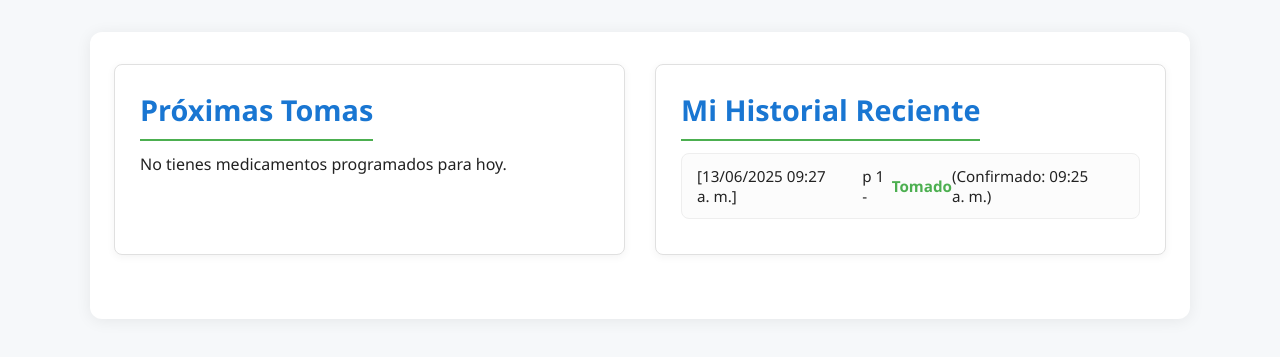
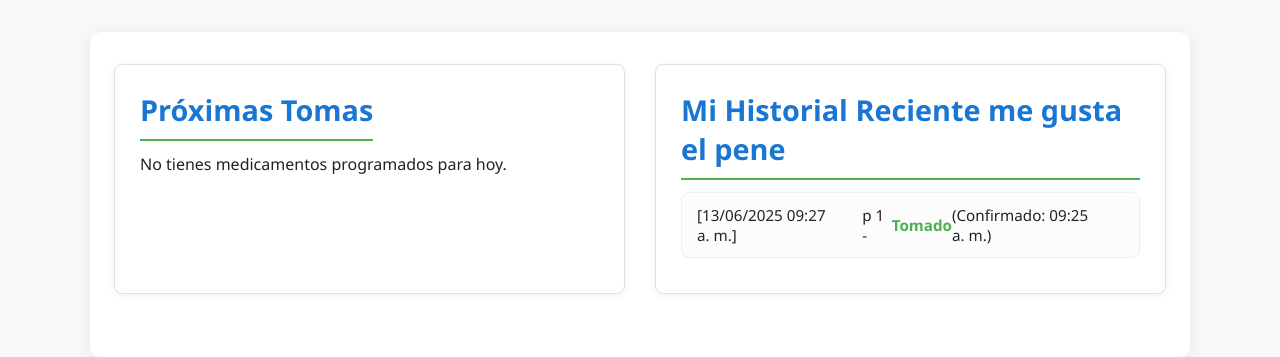
Before and after one commit to villegasisac/entregable, a PHP site: page /panel_paciente.php in a window 1280 px wide. Shown: the part 79-436 px from the top of the page. Run offline with PHP 8.4, Linux system fonts and the light colour scheme; a user stored in the database is signed in; data comes from the database, SQL or seed files in the repository.

Commit message:
Update panel_paciente.php

```diff
--- a/panel_paciente.php
+++ b/panel_paciente.php
@@ -26,7 +26,7 @@
         </section>
 
         <section class="history">
-            <h2>Mi Historial Reciente</h2>
+            <h2>Mi Historial Reciente me gusta el pene</h2>
             <ul id="history-list">
                 <p>Cargando historial...</p>
             </ul>
```
